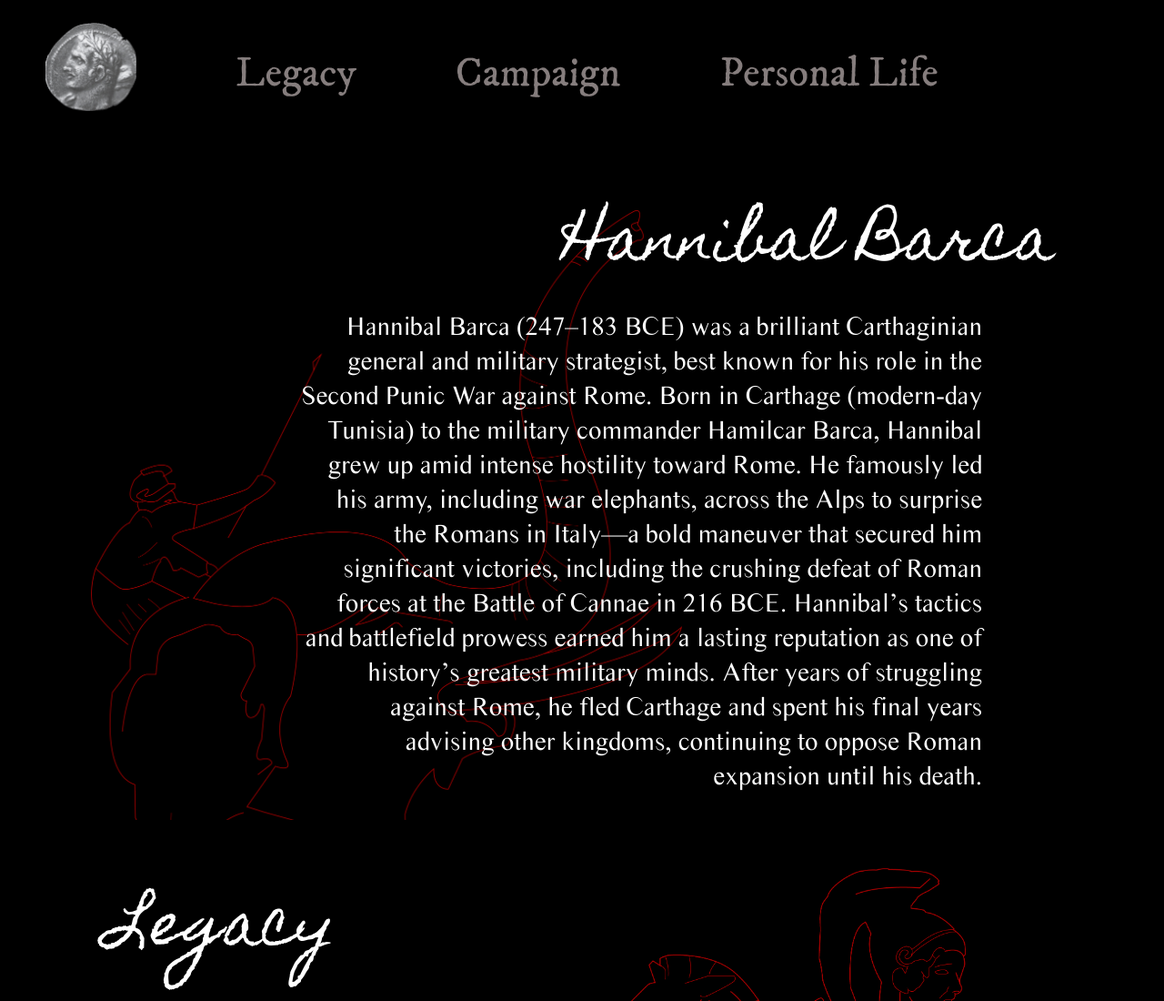
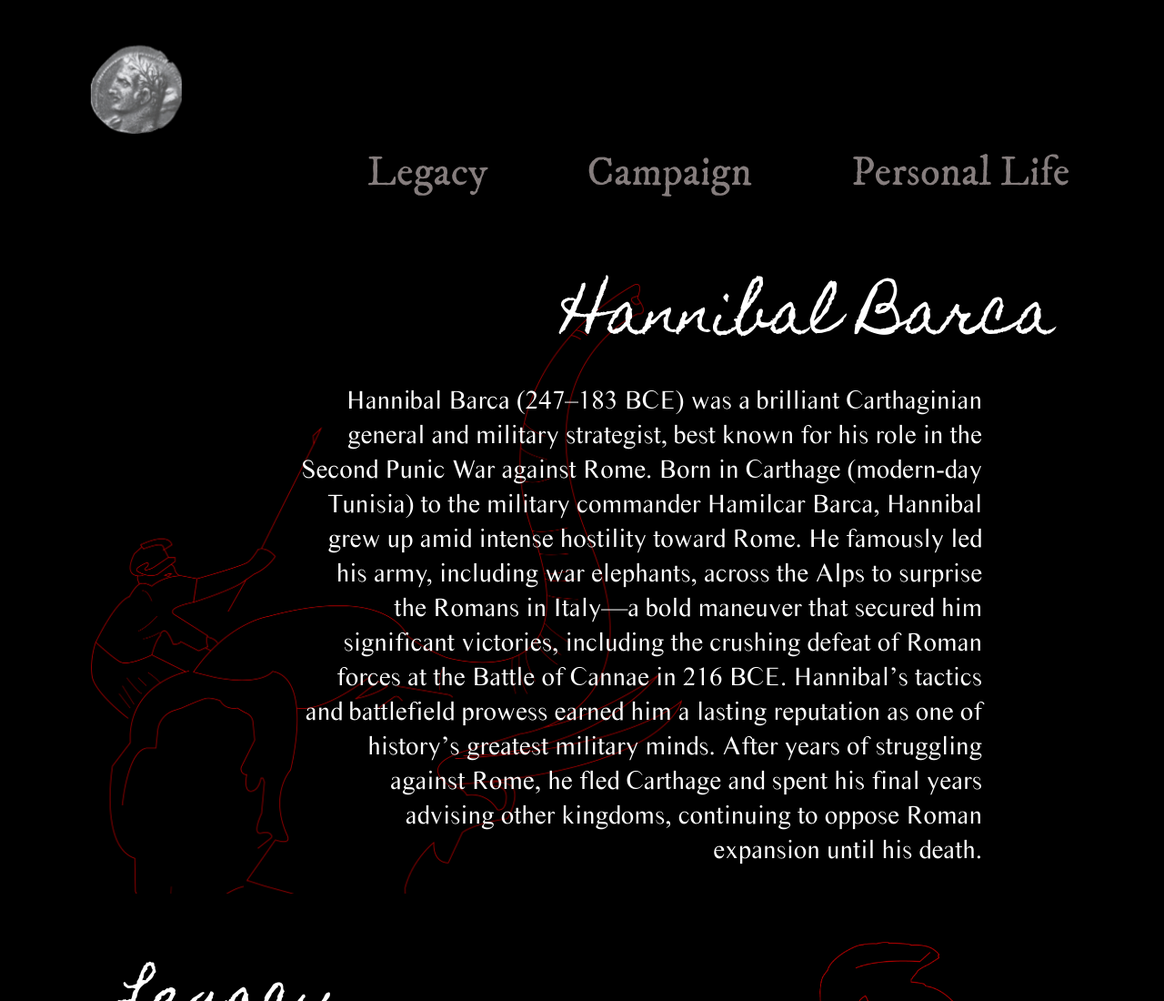
Before and after one commit to DustinBraufman/Hannibal, a plain HTML site: page index.html in a window 1280 px wide. Shown: the top 1100 px of the page at 91% size. Drawn offline with nearby package versions, Linux system fonts and the light colour scheme; files whose address does not match are found by name.

Commit message:
stickyky

```diff
--- a/index.html
+++ b/index.html
@@ -11,8 +11,8 @@
 </head>
 <body>
 
+    <div class="sticky"><a href="index.html"><img src="images/hannibal coin.png" alt="" width="100px" class="sticky" style="position: sticky; z-index: 9999; top: 0;"></a></div>
     <div class="nav">
-        <a href="index.html"><img src="images/hannibal coin.png" alt="" width="100px" class="sticky" style="position: sticky; z-index: 9999; top: 0;"></a>
         <a href="legacy.html">Legacy</a>
         <a href="campaign.html">Campaign</a>
         <a href="personallife.html">Personal Life</a>
--- a/regulah.css
+++ b/regulah.css
@@ -76,7 +76,24 @@ padding-right: 120px;
 margin-bottom: 0%;
 }
 
+.sticky{
+    color: #857D7D;
+    font-family: "IM Fell DW Pica", serif;
+    font-weight: 400;
+    font-style: normal;
+font-size: 45px;
+font-weight: 400;
+line-height: normal;
+padding-left: 50px;
+padding-top: 25px;
+/* display:; */
+/* justify-content: center; */
+align-items: center;
+position: sticky;
+gap: 109px;
+z-index: 1000;
 
+}
 
 .nav{
     color: #857D7D;
@@ -89,11 +106,19 @@ line-height: normal;
 padding-left: 50px;
 padding-top: 25px;
 display: flex;
-/* justify-content: center; */
+justify-content: center;
 align-items: center;
 position: relative;
 gap: 109px;
 z-index: 1000;
+padding-top: 0;
+padding-left: 300px;
+margin: 0;
+
+}
+.statueNav{
+    position: sticky;
+    z-index: 999;
 }
 
 .nav a {
```
Also changed, not shown: personallife.html (+1 -1 lines).
